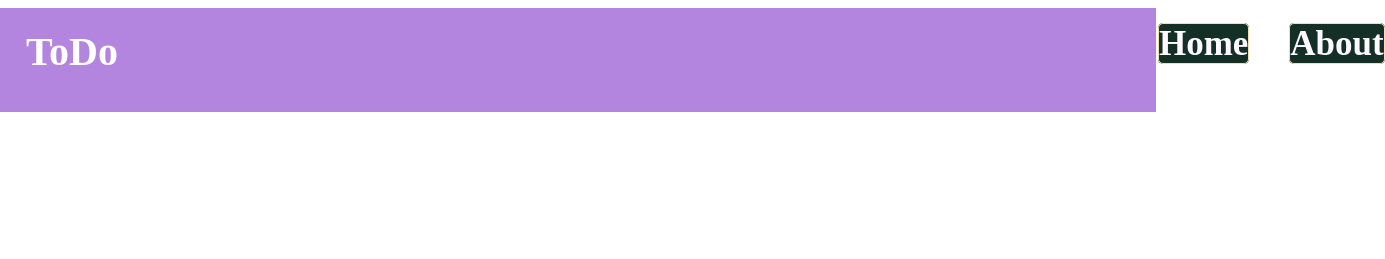
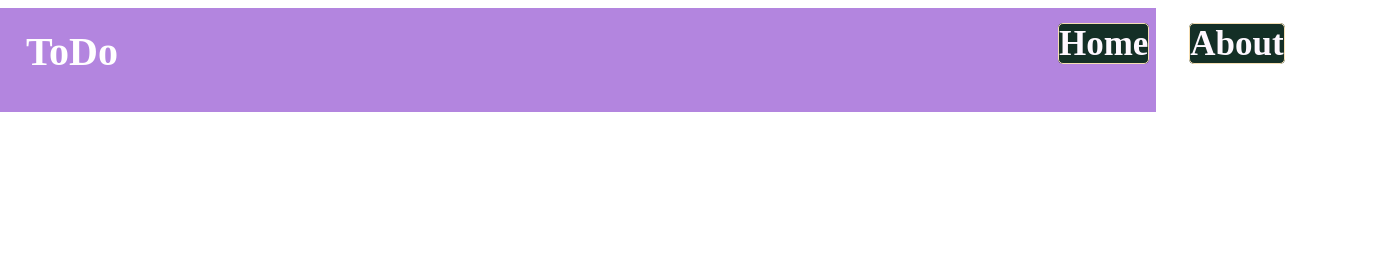
Before and after one commit to Emanwhibi/todo-project, a plain HTML site: page index.html in a window 1280 px wide. Shown: the top 259 px of the page, 1385 px wide, since content can reach past the window. Drawn offline with Linux system fonts and the light colour scheme.

Commit message:
finish style

```diff
--- a/index.css
+++ b/index.css
@@ -16,7 +16,7 @@
 }
 
 .logo nav{
-    margin-left:1000px;
+    margin-left:900px;
 }
 
 .logo nav ul li {
```
